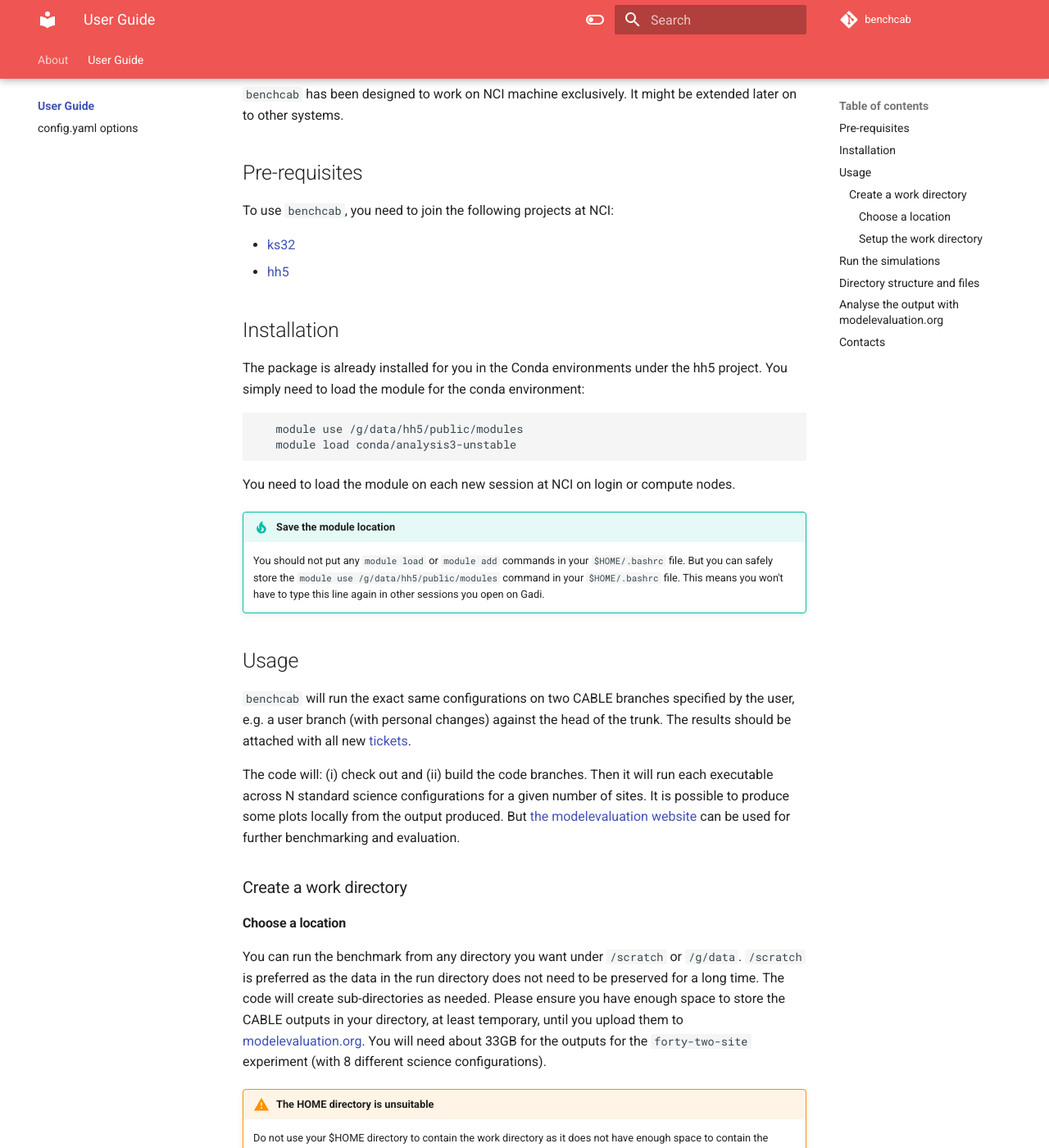
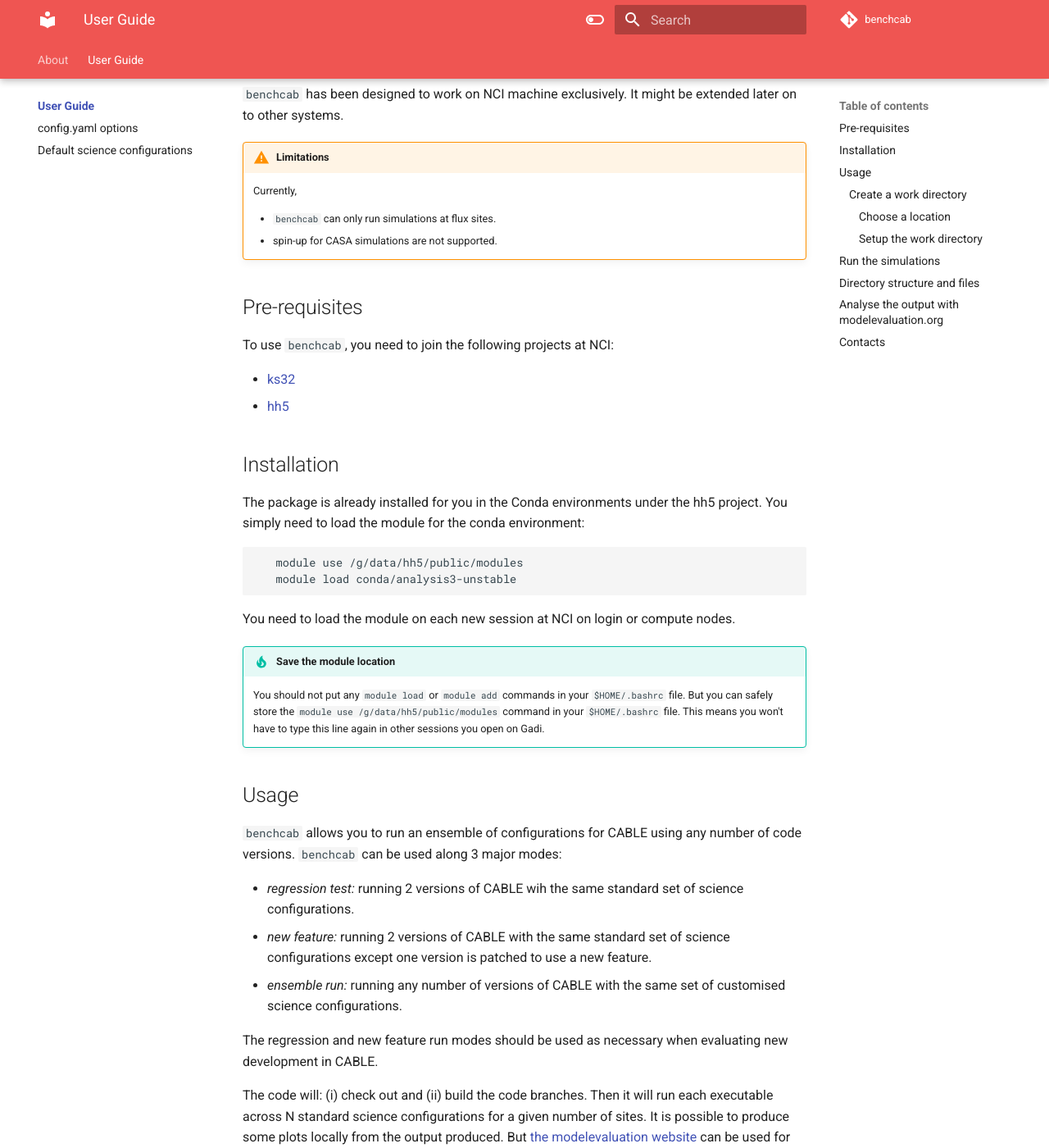
Before and after one commit to mdekauwe/CABLE_benchmarking, an MkDocs documentation site: the page built from docs/user_guide/index.md, in a window 1280 px wide and 1400 px high, scrolled down 276 px. Shown: the whole window at 82% size. Built offline with MkDocs 1.6.1 and Material for MkDocs 9.7.7, drawn with Linux system fonts in a browser that asks for light colours; comment, search, counter and statistics services are not loaded; some of the changed text lies outside the part shown.

Commit message:
#70: update doc
- change options descriptions
- use of sub-commands instead of command line options.

````diff
--- a/docs/user_guide/index.md
+++ b/docs/user_guide/index.md
@@ -8,6 +8,11 @@
 
 `benchcab` has been designed to work on NCI machine exclusively. It might be extended later on to other systems.
 
+!!! warning "Limitations"
+    Currently,
+
+    * `benchcab` can only run simulations at flux sites.
+    * spin-up for CASA simulations are not supported.
 ## Pre-requisites
 
 To use `benchcab`, you need to join the following projects at NCI:
@@ -32,7 +37,13 @@
 
 ## Usage
 
-`benchcab` will run the exact same configurations on two CABLE branches specified by the user, e.g. a user branch (with personal changes) against the head of the trunk. The results should be attached with all new [tickets](https://trac.nci.org.au/trac/cable/report/1).
+`benchcab` allows you to run an ensemble of configurations for CABLE using any number of code versions. `benchcab` can be used along 3 major modes:
+
+* *regression test:* running 2 versions of CABLE wih the same standard set of science configurations.
+* *new feature:* running 2 versions of CABLE with the same standard set of science configurations except one version is patched to use a new feature.
+* *ensemble run:* running any number of versions of CABLE with the same set of customised science configurations.
+
+The regression and new feature run modes should be used as necessary when evaluating new development in CABLE.
 
 The code will: (i) check out and (ii) build the code branches. Then it will run each executable across N standard science configurations for a given number of sites. It is possible to produce some plots locally from the output produced. But [the modelevaluation website](https://modelevaluation.org/) can be used for further benchmarking and evaluation.
 
@@ -55,6 +66,7 @@
 
 Once the work directory is cloned, you will need to adapt the `config.yaml` file to your case. Refer to [the description of the options][config_options] for this file.
 
+
 ## Run the simulations
 
 Change directory into the cloned example work directory
@@ -63,20 +75,20 @@
 ```
 
 !!! warning
-    `benchcab` will yell at you if it cannot find files in the current working directory.
+    `benchcab` will stop if it is not run within a work directory with the proper structure.
 
 
 Currently, `benchcab` can only run CABLE for flux sites. To run the flux site tests, run
 
 ```bash
-benchcab -f
+benchcab run
 ```
 
-The benchmarking will follow the steps:
+The tool will follow the steps:
 
-1. Checkout both branches. The codes will be stored under `src/` directory in your work directory. The sub-directories are created automatically.
-2. Compile the source code from both branches
-3. Setup and launch a PBS job to run the simulations in parallel. When `benchcab` launches the PBS job, it will print out the job ID to the terminal. You can check the status of the job with `qstat`.
+1. Checkout the code branches. The codes will be stored under `src/` directory in your work directory. The sub-directories are created automatically.
+2. Compile the source code from all branches
+3. Setup and launch a PBS job to run the simulations in parallel. When `benchcab` launches the PBS job, it will print out the job ID to the terminal. You can check the status of the job with `qstat`. `benchcab` will not warn you when the simulations are over.
 
 For help on the available options for `benchcab`:
 
@@ -84,9 +96,12 @@
 benchcab -h
 ```
 
+!!! Tip
+    It is possible to run each step of the workflow separately using sub-commands for `benchcab`. Refer to the help message to learn more.
+
 ## Directory structure and files
 
-The following files and directories are created when `benchcab -f` executes successfully:
+The following files and directories are created when `benchcab run` executes successfully:
 ```
 .
 ├── benchmark_cable_qsub.sh
@@ -125,7 +140,7 @@
 ```
 where `met_file_base_name` is the base file name of the meteorological forcing file in the FLUXNET dataset, `realisation_key` is the branch key specified in the config file, and `science_config_key` identifies the science configuration used.
 
-The `runs/site/tasks/<task>` directory contains the executable and input files for each task.
+The `runs/site/tasks/<task>` directory contains the executable, the input files for each task and the recorded standard output from the CABLE model run.
 
 The output files and log files for all tasks are stored in the `runs/site/outputs` and `runs/site/logs` directories respectively.
 
--- a/mkdocs.yml
+++ b/mkdocs.yml
@@ -57,7 +57,6 @@
       emoji_index: !!python/name:materialx.emoji.twemoji
       emoji_generator: !!python/name:materialx.emoji.to_svg
 
-
 extra_javascript:
   - javascripts/mathjax.js
   - https://polyfill.io/v3/polyfill.min.js?features=es6
@@ -67,5 +66,6 @@
 nav:
   - About: index.md
   - User Guide:
-    - user_guide/index.md
-    - user_guide/config_options.md
+      - user_guide/index.md
+      - user_guide/config_options.md
+      - user_guide/default_science_configurations.md
````
Also changed, not shown: docs/user_guide/config_options.md (+46 -55 lines), docs/user_guide/default_science_configurations.md (added, +47 -0 lines).
